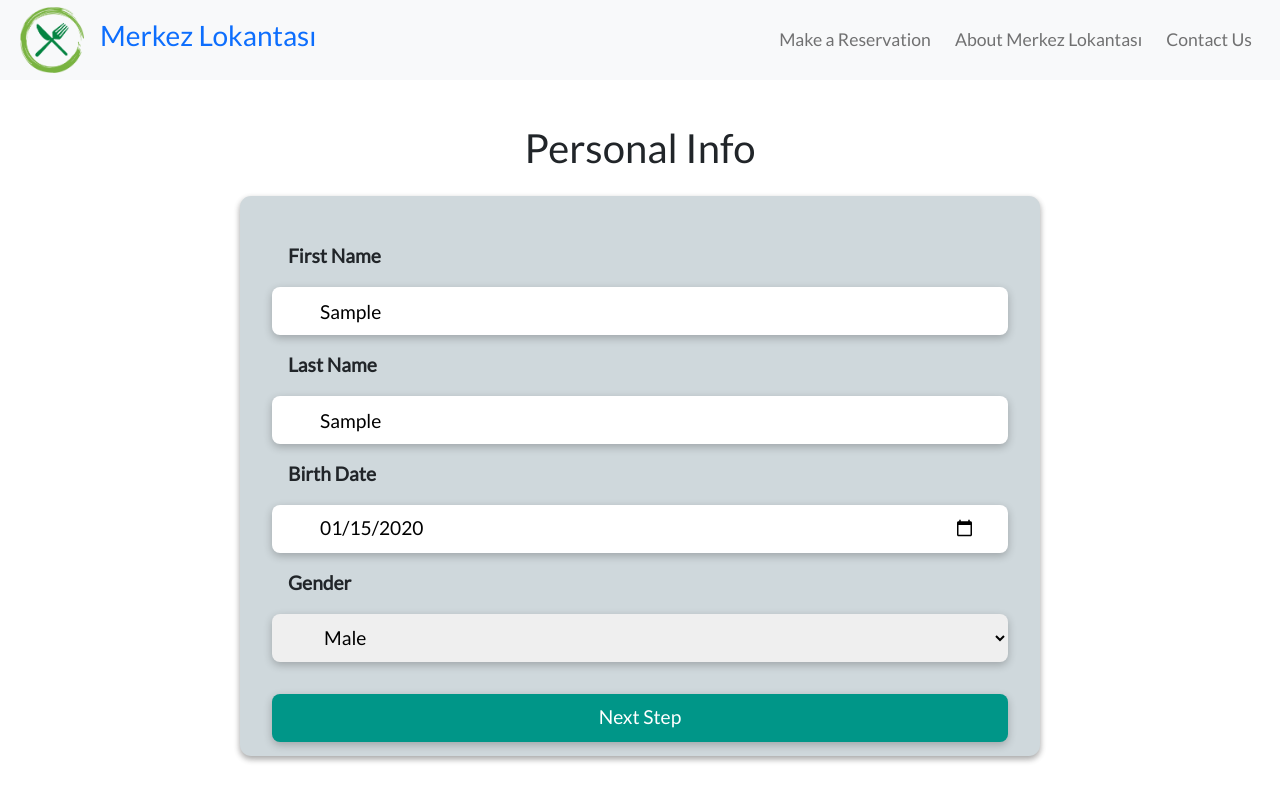
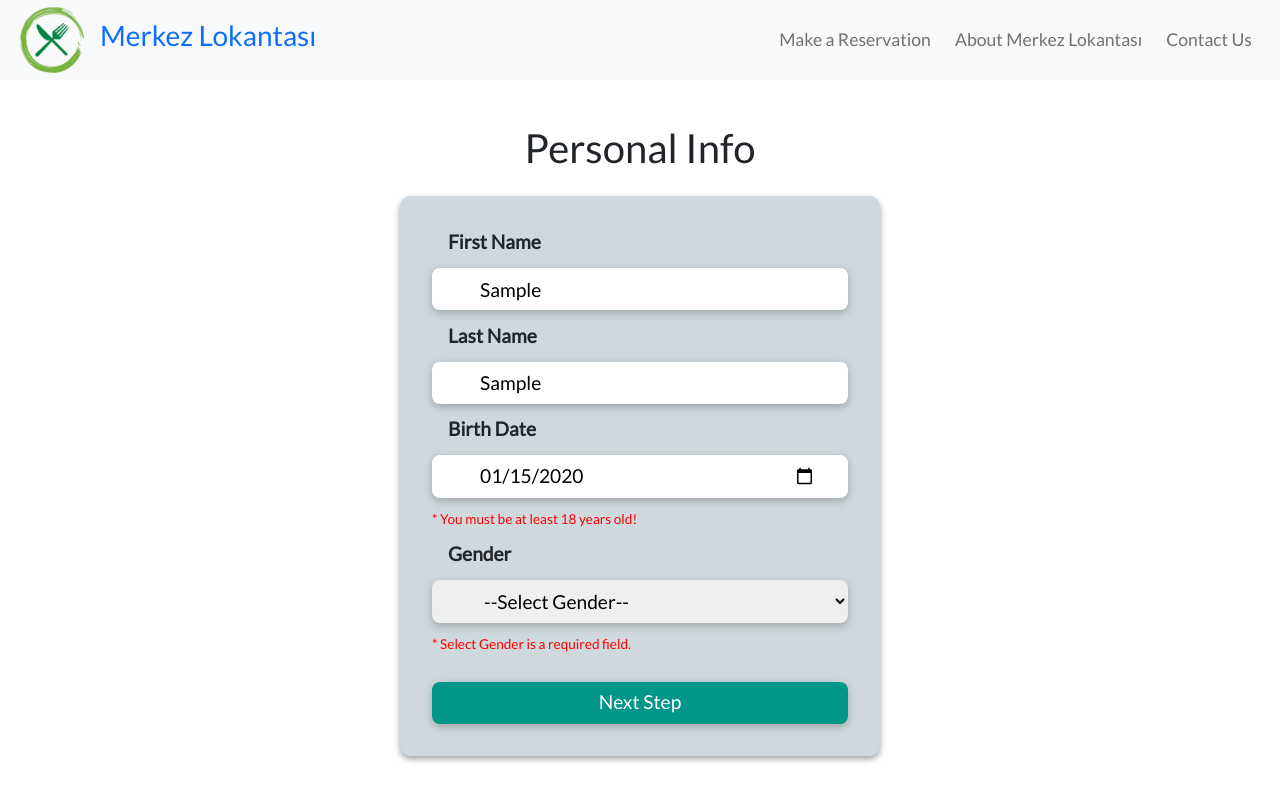
Before and after one commit to erol1098/restaurant-reservation-app, a React (Create React App) app: page /reservation in a window 1280 px wide. Both pictures are taken after typing "Sample", "Sample", "2020-01-15" into the empty fields and a click on the button "Next Step". Built offline with nearby package versions, Linux system fonts and the light colour scheme.

Commit message:
Validation Issues

```diff
--- a/package.json
+++ b/package.json
@@ -7,6 +7,7 @@
     "@testing-library/react": "^13.4.0",
     "@testing-library/user-event": "^13.5.0",
     "formik": "^2.2.9",
+    "moment": "^2.29.4",
     "react": "^18.2.0",
     "react-dom": "^18.2.0",
     "react-router-dom": "^6.3.0",
--- a/src/Layouts/Form/Form.module.scss
+++ b/src/Layouts/Form/Form.module.scss
@@ -1,10 +1,10 @@
 @import '../../assets/scss/variables';
 
 .form > form {
-  width: 50rem;
+  width: 30rem;
   height: 35rem;
 
-  padding: 0 2rem;
+  padding: 2rem;
   font-size: 1.2rem;
 
   background-color: $LightPrimary;
@@ -15,7 +15,7 @@
   flex-direction: column;
   justify-content: center;
   align-items: stretch;
-  gap: 1rem;
+  gap: 0.7rem;
 
   & > input,
   select {
@@ -51,4 +51,11 @@
       opacity: 0.9;
     }
   }
+
+  & > p {
+    font-size: 0.85rem;
+    color: red;
+    margin: 0;
+    padding: 0;
+  }
 }
--- a/src/components/PersonalInfoForm.jsx
+++ b/src/components/PersonalInfoForm.jsx
@@ -1,14 +1,14 @@
 import React from 'react';
 
-import { Form } from 'formik';
+import { Form, Field } from 'formik';
 
 import FormWrapper from '../Layouts/Form/Form';
 
 const PersonalInfoForm = ({ values, handleChange, errors }) => {
+  console.log('birth', values.birth);
   return (
     <FormWrapper>
       <Form>
-        {errors && <p>{errors.firstName}</p>}
         <label htmlFor='firstName'>First Name</label>
         <input
           type='text'
@@ -18,6 +18,7 @@ const PersonalInfoForm = ({ values, handleChange, errors }) => {
           value={values.firstName}
           onChange={handleChange}
         />
+        {errors.firstName && <p>* {errors.firstName}</p>}
         <label htmlFor='lastName'>Last Name</label>
         <input
           type='text'
@@ -27,18 +28,31 @@ const PersonalInfoForm = ({ values, handleChange, errors }) => {
           value={values.lastName}
           onChange={handleChange}
         />
+        {errors.lastName && <p>* {errors.lastName}</p>}
         <label htmlFor='birth'>Birth Date</label>
-        <input type='date' name='birth' id='birth' />
 
+        <input
+          type='date'
+          name='birth'
+          id='birth'
+          value={values.birth}
+          onChange={handleChange}
+        />
+        {errors.birth && <p>* {errors.birth}</p>}
         <label htmlFor='gender'>Gender</label>
-
-        <select name='gender' id='gender'>
+        <select
+          name='gender'
+          id='gender'
+          value={values.gender}
+          onChange={handleChange}
+        >
+          <option value=''>--Select Gender--</option>
           <option value='male'>Male</option>
           <option value='female'>Female</option>
           <option value='other'>Other</option>
           <option value='not'>Prefer not to specify</option>
         </select>
-
+        {errors.gender && <p>* {errors.gender}</p>}
         <button type='submit'>Next Step</button>
       </Form>
     </FormWrapper>
--- a/src/pages/Reservation.jsx
+++ b/src/pages/Reservation.jsx
@@ -20,6 +20,8 @@ const Reservation = () => {
         validationSchema={userInfoSchema}
         onSubmit={(values) => console.log(values)}
         component={(props) => <PersonalInfoForm {...props} />}
+        validateOnChange={false}
+        validateOnBlur={false}
       ></Formik>
     </Container>
   );
--- a/src/validations/userValidation.jsx
+++ b/src/validations/userValidation.jsx
@@ -1,10 +1,27 @@
 import * as Yup from 'yup';
+import moment from 'moment';
 
 export const userInfoSchema = Yup.object().shape({
   firstName: Yup.string()
-    .min(2, 'First name must have 2 characters at least!')
-    .max(20, 'First name must have 20 characters at most!')
-    .required('Please dont leave empty!'),
-  lastName: Yup.string().required(),
-  birth: Yup.date(),
+    .required('First name is a required field.')
+    .min(2, 'First name must be at least 2 characters!')
+    .max(20, 'First name must be at most 20 characters!'),
+  lastName: Yup.string()
+    .required('First name is a required field.')
+    .min(2, 'Last name must be at least 2 characters!')
+    .max(20, 'Last name must be at most 20 characters!'),
+  // birth: Yup.string()
+  //   .test('dateOfBirth', 'You must be 18 years or older', function (value) {
+  //     return moment().diff(moment(value, 'YYYY-MM-DD'), 'years') >= 18;
+  //   })
+  //   .required('Birth Date is a required field.'),
+  // birth: Yup.date().required('Please enter your age'),
+  birth: Yup.date('YYYY-MM-DD')
+    .required('Birth Date is a required field.')
+    .test('birth', 'You must be at least 18 years old!', (value) => {
+      return moment().diff(moment(value), 'years') >= 18;
+    }),
+
+  gender: Yup.string().required('Select Gender is a required field.'),
+  // select: Yup.string().required(),
 });
```
Also changed, not shown: 1 other file (tests, documents, lock files or other folders).
